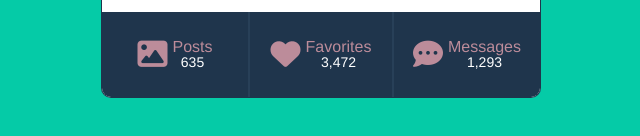
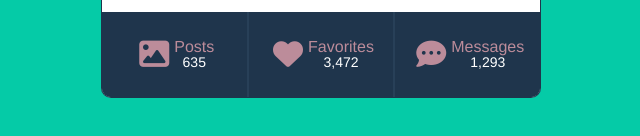
Before and after one commit to YurijCroz/UserCardFlexVovka, a plain HTML site: page index.html in a window 1280 px wide. Shown: the part 512-648 px from the top of the page, 319-959 px from the left. Drawn offline with Linux system fonts and the light colour scheme.

Commit message:
release v1.1.1

```diff
--- a/css/style.css
+++ b/css/style.css
@@ -23,7 +23,7 @@ body {
     position: relative;
 }
 
-.check{
+.check {
     position: absolute;
     top: 20px;
     right: 20px;
@@ -125,16 +125,17 @@ a {
 .footContainer {
     height: 85px;
     width: 100%;
-    background-color: #1F354C;
+    background-color: #284058;
     display: flex;
     flex-direction: row;
     align-content: flex-start;
-    justify-content: space-evenly;
+    justify-content: space-between;
     align-items: stretch;
 }
 
 .footBlock {
-    flex-basis: 33.333%;
+    flex-basis: 33%;
+    background-color: #1F354C;
     display: flex;
     flex-direction: row;
     align-content: flex-start;
@@ -145,7 +146,7 @@ a {
 .footBlock i {
     font-size: 30px;
     color: #BC8C9A;
-    padding: 0px 5px 0px 0px;
+    padding: 1px 5px 1px 5px;
 }
 
 .footBlock h4 {
@@ -160,13 +161,8 @@ a {
     font-size: 14px;
 }
 
-.footBlockGT {
+.footBlockGroup {
     display: flex;
     flex-direction: column;
     align-items: center;
 }
-
-.blockCenter {
-    border-left: 2px solid #284058;
-    border-right: 2px solid #284058;
-}
--- a/index.html
+++ b/index.html
@@ -20,23 +20,23 @@
         <div class="footContainer">
             <div class="footBlock">
                 <i class="fa-solid fa-image"></i>
-                <div class="footBlockGT">
-                    <div class="footBlockGroup"><h4>Posts</h4></div>
-                    <div class="footBlockTotal"><p>635</p></div>
+                <div class="footBlockGroup">
+                    <h4>Posts</h4>
+                    <p>635</p>
                 </div>
             </div>
-            <div class="footBlock blockCenter">
+            <div class="footBlock">
                 <i class="fa-solid fa-heart"></i>
-                <div class="footBlockGT">
-                    <div class="footBlockGroup"><h4>Favorites</h4></div>
-                    <div class="footBlockTotal"><p>3,472</p></div>
+                <div class="footBlockGroup">
+                    <h4>Favorites</h4>
+                    <p>3,472</p>
                 </div>
             </div>
             <div class="footBlock">
                 <i class="fa-solid fa-comment-dots"></i>
-                <div class="footBlockGT">
-                    <div class="footBlockGroup"><h4>Messages</h4></div>
-                    <div class="footBlockTotal"><p>1,293</p></div>
+                <div class="footBlockGroup">
+                    <h4>Messages</h4>
+                    <p>1,293</p>
                 </div>
             </div>
         </div>
```
